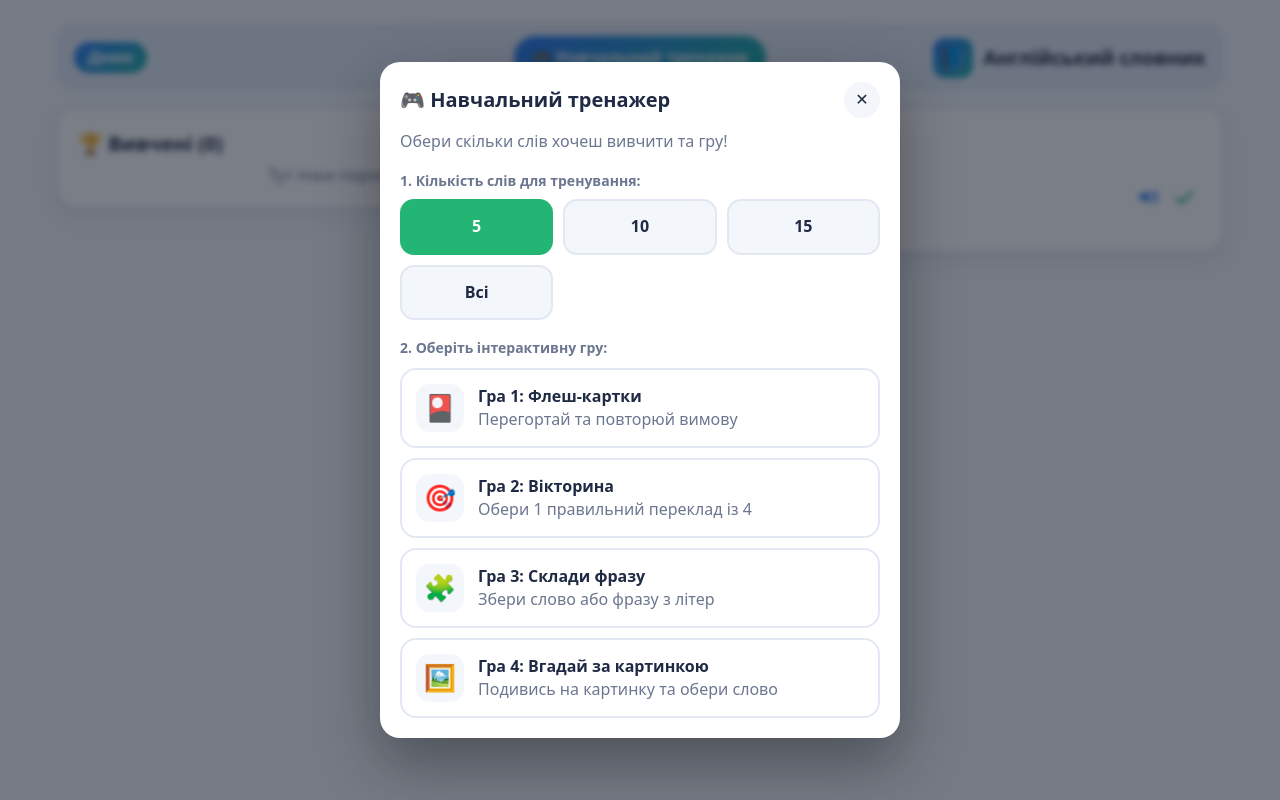
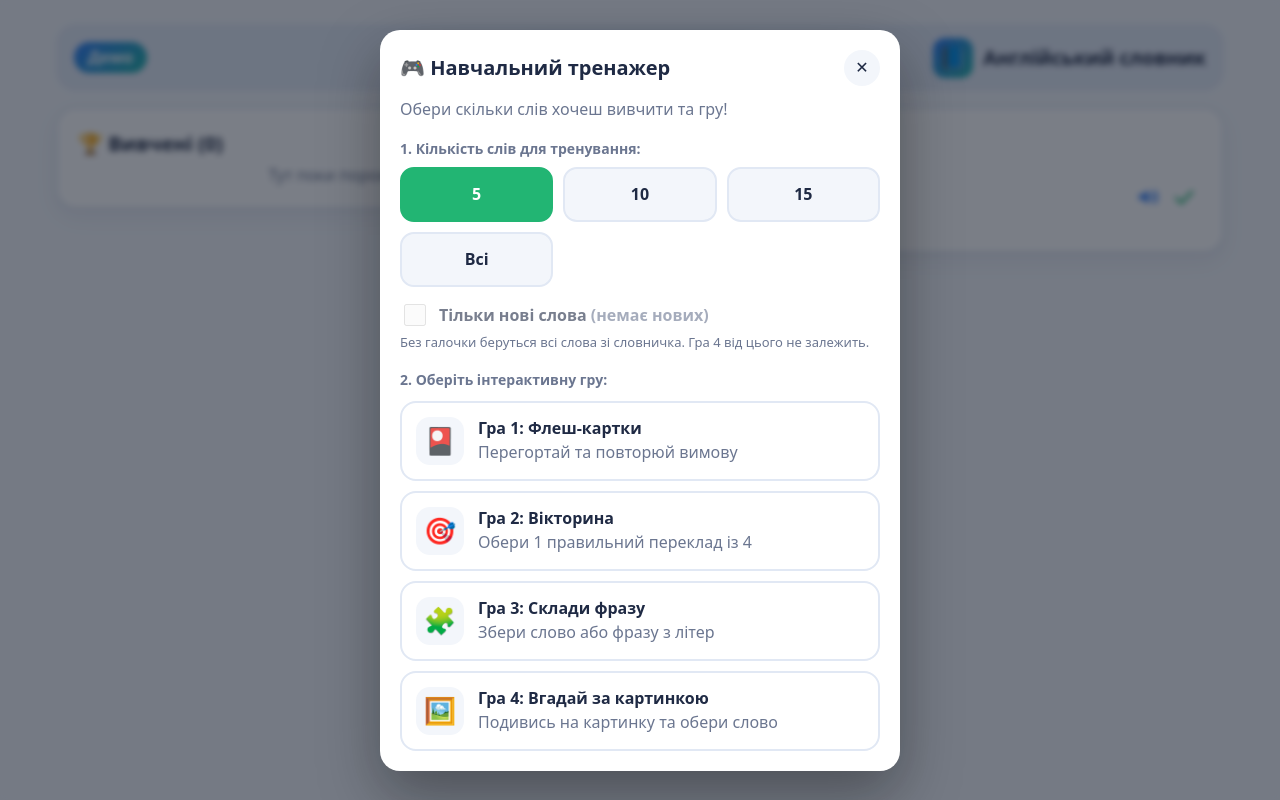
Before and after one commit to viktoriia-eng/english-words, a React (Vite) app: page / in a window 1280 px wide. Both pictures are taken after a click on the button "🎮 Навчальний тренажер". Built offline with nearby package versions, Linux system fonts and the light colour scheme.

Commit message:
add new words

```diff
--- a/src/Admin.css
+++ b/src/Admin.css
@@ -144,3 +144,24 @@
   overflow-y: auto;
   padding-right: 4px;
 }
+
+/* галочка new біля слова в списку */
+.new-check {
+  flex: none;
+  display: flex;
+  align-items: center;
+  gap: 4px;
+  font-size: 13px;
+  font-weight: 700;
+  color: var(--muted);
+  cursor: pointer;
+}
+
+.app .new-check input[type="checkbox"] {
+  flex: none;
+  width: 18px;
+  height: 18px;
+  padding: 0;
+  accent-color: var(--ok);
+  cursor: pointer;
+}
--- a/src/Admin.jsx
+++ b/src/Admin.jsx
@@ -187,6 +187,7 @@ export default function Admin() {
 
   const [en, setEn] = useState("");
   const [uk, setUk] = useState("");
+  const [newFlag, setNewFlag] = useState(true); // чи позначати щойно додане слово як new
   const [newId, setNewId] = useState("");
   const [newName, setNewName] = useState("");
   const [msg, setMsg] = useState("");
@@ -260,13 +261,23 @@ export default function Admin() {
     const u = uk.trim();
     if (!e || !u) return flash("Потрібні слово і переклад");
     if (hasWord(data.words, e)) return flash("Таке слово вже є");
-    setWords([...data.words, { en: e, uk: u }]);
+    setWords([...data.words, { en: e, uk: u, ...(newFlag ? { isNew: true } : {}) }]);
     setEn("");
     setUk("");
   };
 
   const editUk = (i, value) => setWords(data.words.map((w, k) => (k === i ? { ...w, uk: value } : w)));
   const removeWord = (i) => setWords(data.words.filter((_, k) => k !== i));
+
+  // позначка new: у JSON є поле "isNew": true, без галочки поля немає
+  const setNew = (i, on) =>
+      setWords(
+          data.words.map((w, k) => {
+            if (k !== i) return w;
+            const { isNew, ...rest } = w; // eslint-disable-line no-unused-vars
+            return on ? { ...rest, isNew: true } : rest;
+          })
+      );
 
   // тема учня: "pink" записується у його JSON, без галочки поля theme немає
   const setPinkTheme = (on) => {
@@ -408,6 +419,10 @@ export default function Admin() {
                         autoComplete="off"
                     />
                   </label>
+                  <label className="check">
+                    <input type="checkbox" checked={newFlag} onChange={(e) => setNewFlag(e.target.checked)} />
+                    <span>🆕 Позначити як new</span>
+                  </label>
                   <button className="btn" onClick={addWord} disabled={busy}>Додати</button>
                   <button className="btn btn--ghost" onClick={runTranslate} disabled={busy}>Перекласти</button>
                 </section>
@@ -430,6 +445,14 @@ export default function Admin() {
                                   onChange={(e) => editUk(i, e.target.value)}
                                   aria-label={`Переклад ${w.en}`}
                               />
+                              <label className="new-check" title="Позначити слово як нове">
+                                <input
+                                    type="checkbox"
+                                    checked={Boolean(w.isNew)}
+                                    onChange={(e) => setNew(i, e.target.checked)}
+                                />
+                                <span>new</span>
+                              </label>
                               <button className="icon" onClick={() => removeWord(i)} aria-label="Видалити">🗑️</button>
                             </div>
                         ))}
--- a/src/App.css
+++ b/src/App.css
@@ -646,3 +646,55 @@ h1, h2, h3, h4, p {
     --shadow: 0 8px 24px rgba(0, 0, 0, 0.3);
   }
 }
+
+/* ---------- Нові слова ---------- */
+.row--new {
+  margin: 0 -8px;
+  padding-left: 8px;
+  padding-right: 8px;
+  border-radius: 12px;
+  border-bottom-color: transparent;
+  background: rgba(34, 181, 115, 0.14);
+}
+
+.badge-new {
+  margin-left: 8px;
+  padding: 2px 8px;
+  border-radius: 999px;
+  background: var(--ok);
+  color: #fff;
+  font-size: 11px;
+  font-weight: 800;
+  letter-spacing: 0.4px;
+  text-transform: uppercase;
+  vertical-align: 2px;
+}
+
+/* галочка "тільки нові слова" у тренажері */
+.opt-check {
+  display: flex;
+  align-items: center;
+  gap: 10px;
+  margin-top: 14px;
+  font-weight: 700;
+  cursor: pointer;
+}
+
+.app .opt-check input[type="checkbox"] {
+  flex: none;
+  width: 22px;
+  height: 22px;
+  padding: 0;
+  accent-color: var(--primary);
+  cursor: pointer;
+}
+
+.opt-check:has(input:disabled) {
+  opacity: 0.6;
+  cursor: default;
+}
+
+.small-note {
+  margin-top: 4px;
+  font-size: 13px;
+}
--- a/src/App.jsx
+++ b/src/App.jsx
@@ -404,9 +404,12 @@ function WordList({ title, items, learned, onToggle }) {
             <h2>{title} ({items.length})</h2>
             {items.length === 0 && <p className="muted center">Тут поки порожньо</p>}
             {items.map((w) => (
-                <div className="row" key={w.en}>
+                <div className={"row" + (w.isNew && !learned ? " row--new" : "")} key={w.en}>
                     <div>
-                        <div className="en">{w.en}</div>
+                        <div className="en">
+                            {w.en}
+                            {w.isNew && !learned && <span className="badge-new">new</span>}
+                        </div>
                         <div className="muted">{w.uk}</div>
                     </div>
                     <div>
@@ -486,6 +489,7 @@ function Student() {
     const [count, setCount] = useState(5);
     const [session, setSession] = useState(null);
     const [open, setOpen] = useState(false);
+    const [onlyNewChecked, setOnlyNewChecked] = useState(false);
 
     // закриття вікна завершує і поточне тренування
     const closeTrainer = useCallback(() => {
@@ -515,11 +519,18 @@ function Student() {
     const learned = words.filter((w) => w.learned);
     const todo = words.filter((w) => !w.learned);
 
+    // скільки у словничку слів із позначкою new; без них галочка "тільки нові" не діє
+    const newCount = todo.filter((w) => w.isNew).length;
+    const onlyNew = onlyNewChecked && newCount > 0;
+
     const start = (game) => {
         let pool;
         if (game === "picture") {
             // картинки не залежать від словничка
             pool = shuffle(IMAGE_NAMES.map((en) => ({ en })));
+        } else if (onlyNew) {
+            // тільки слова з позначкою new зі словничка
+            pool = shuffle(todo.filter((w) => w.isNew));
         } else {
             const fresh = words.filter((w) => !w.learned);
             pool = shuffle(fresh.length ? fresh : words);
@@ -575,6 +586,20 @@ function Student() {
                                 ))}
                             </div>
 
+                            <label className="opt-check">
+                                <input
+                                    type="checkbox"
+                                    checked={onlyNew}
+                                    disabled={newCount === 0}
+                                    onChange={(e) => setOnlyNewChecked(e.target.checked)}
+                                />
+                                <span>
+                                    Тільки нові слова
+                                    <span className="muted"> {newCount ? `(${newCount})` : "(немає нових)"}</span>
+                                </span>
+                            </label>
+                            <p className="muted small-note">Без галочки беруться всі слова зі словничка. Гра 4 від цього не залежить.</p>
+
                             <h4 className="label">2. Оберіть інтерактивну гру:</h4>
                             {[
                                 ["flash", "🎴", "Гра 1: Флеш-картки", "Перегортай та повторюй вимову"],
```
